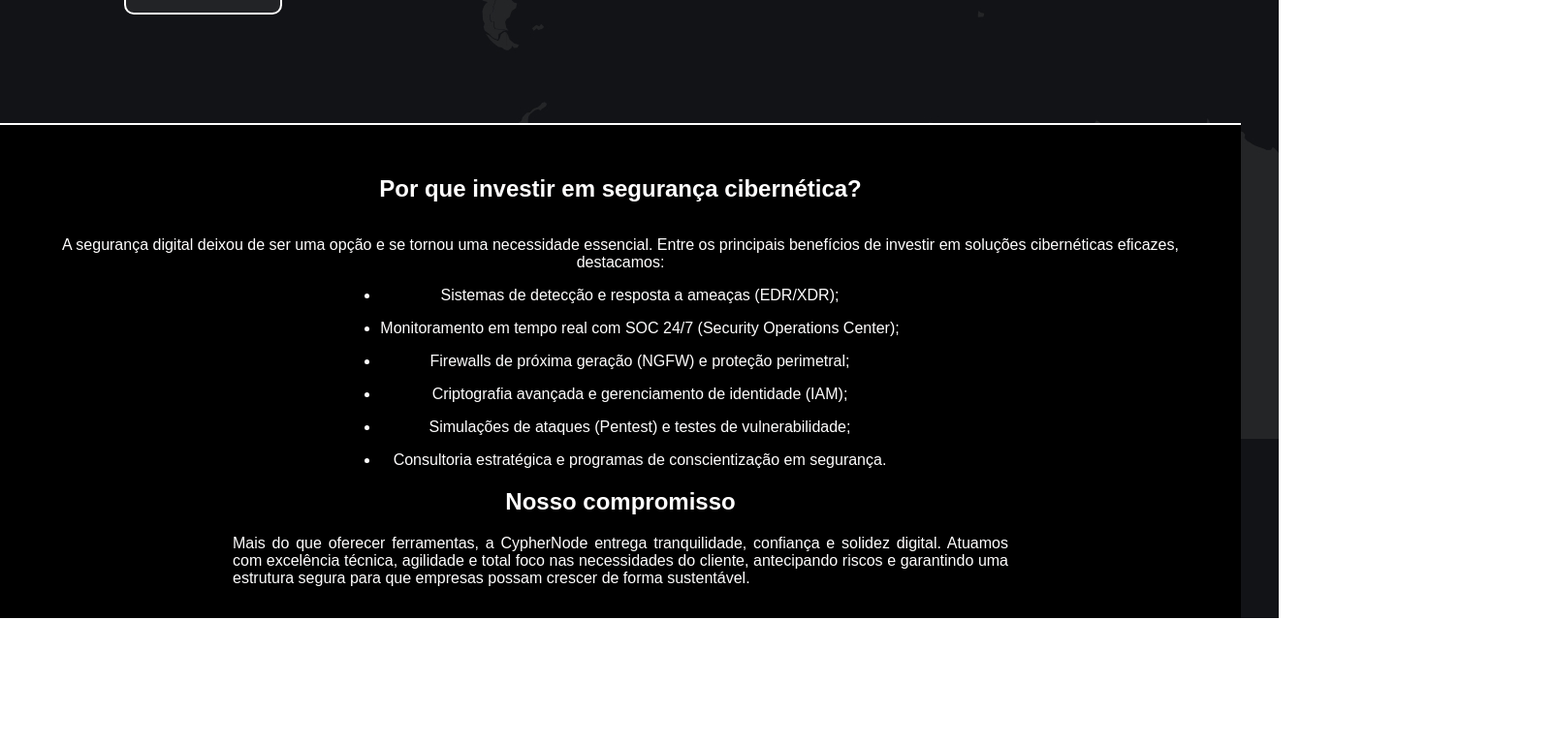
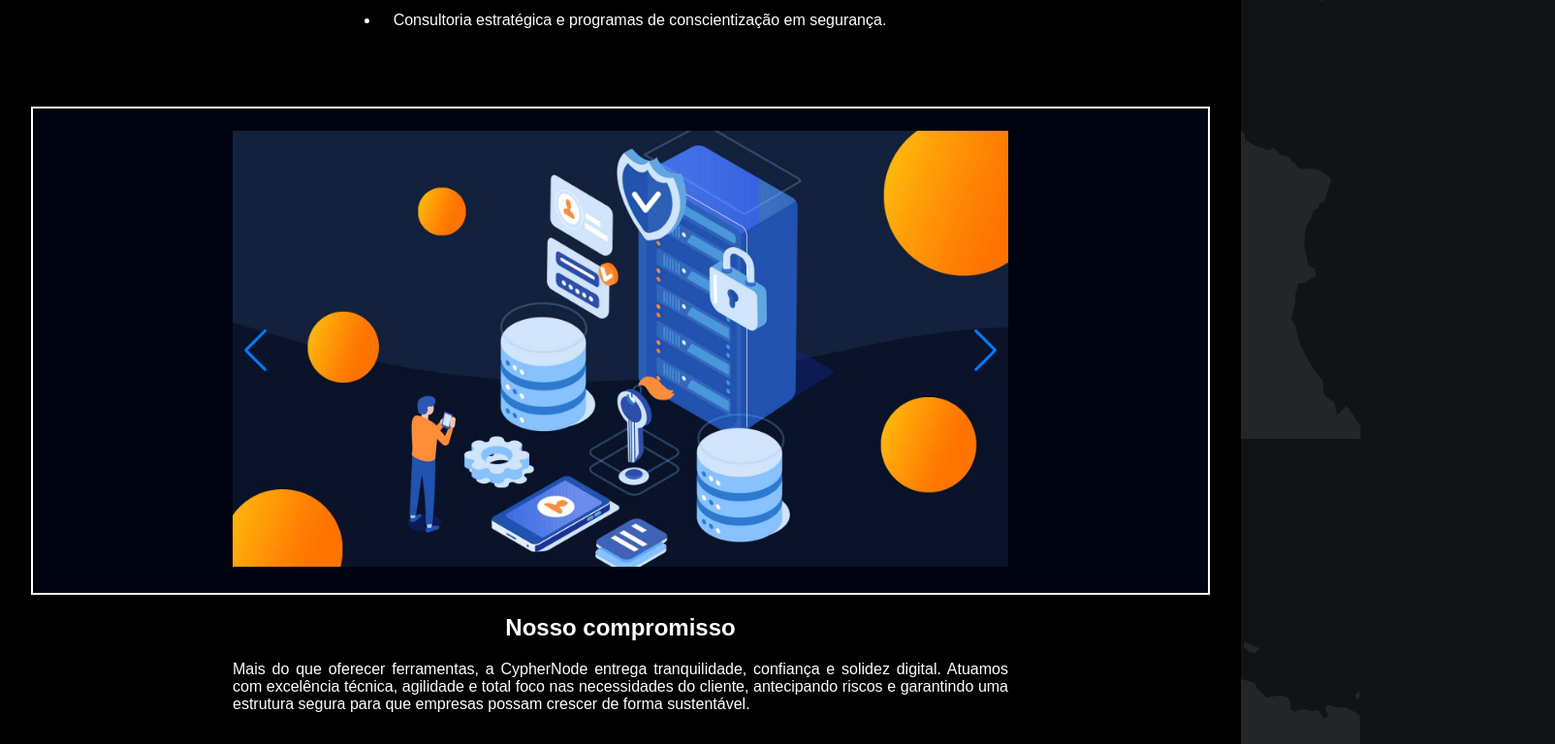
Before and after one commit to RodrigoBernardi333/weblabtrab, a plain HTML site: page HTML/main.html in a window 1280 px wide. Shown: the part 817-1585 px from the top of the page at 97% size, 1604 px wide, since content can reach past the window. Before the commit the page ends 1455 px from the top, so only its background shows below. Drawn offline with nearby package versions, Linux system fonts and the light colour scheme.

Commit message:
feat: Update main

```diff
--- a/CSS/Main/Main-style.css
+++ b/CSS/Main/Main-style.css
@@ -129,6 +129,7 @@
     flex-direction: column;
     margin: 0 auto;
     gap: 1rem;
+    padding-bottom: 5rem;
 }
 
 #compr {
@@ -182,3 +183,36 @@
   transition: 0.3s;
   background-color: rgba(255, 255, 255, 0.4);
 }
+.bodySwiper{
+    background-color: rgba(0, 68, 255, 0.068);
+    display: flex;
+    justify-content: center;
+    border: 2px solid white;
+
+}
+
+.bodySwiper .mainSwiper{
+    max-width: 50rem;
+    display: flex;
+    flex-wrap: wrap;
+    align-content: center;
+    justify-content: center;
+
+}
+img{
+    width: 100%;
+}
+.swiper{
+    height: 500px;
+}
+.swiper-slide{
+    text-align: center;
+    display: flex;
+    align-items: center;
+    justify-content: center;
+}
+@media (max-width: 450px){
+    .swiper{
+        height: 270px;
+    }
+}
--- a/HTML/main.html
+++ b/HTML/main.html
@@ -4,10 +4,14 @@
 <head>
     <meta charset="UTF-8">
     <meta name="viewport" content="width=device-width, initial-scale=1.0">
+    <link rel="stylesheet" href="https://cdn.jsdelivr.net/npm/swiper@11/swiper-bundle.min.css" />
     <link rel="stylesheet" href="/CSS/Main/Main.css">
     <link rel="stylesheet" href="/CSS/Main/Main-style.css">
     <script src="/JS/dark-mode.js" defer></script>
     <script src="/JS/cookies.js" defer></script>
+    <script src="/JS/swiper.js"></script>
+    <script src="https://cdn.jsdelivr.net/npm/swiper@11/swiper-bundle.min.js"></script>
+
     <title>Document</title>
 </head>
 
@@ -21,9 +25,6 @@
                     <a href="/HTML/Contato.html" target="_blank" id="contato">Contato</a>
                     <a href="/HTML/Login_init.html" target="_blank" id="login">Login</a>
                 </nav>
-                <button id="trilho">
-                    <img id="icon" src="/images/icons/dark_mode-light.svg" alt="ícone de tema" />
-                </button>
             </div>
         </section>
     </header>
@@ -58,7 +59,33 @@
                     <li>Simulações de ataques (Pentest) e testes de vulnerabilidade;</li>
                     <li>Consultoria estratégica e programas de conscientização em segurança.</li>
                 </ul>
+                <div class="bodySwiper">
+                    <div class="mainSwiper">
+                        <div class="swiper">
+                            <div class="swiper-wrapper">
+                                <div class="swiper-slide">
+                                    <div class="project-img">
+                                        <img src="/images/img1.jpg" alt="foto 1">
+                                    </div>
+                                </div>
 
+                                <div class="swiper-slide">
+                                    <div class="project-img">
+                                        <img src="/images/img2.jpg" alt="foto 1">
+                                    </div>
+                                </div>
+                                <div class="swiper-slide">
+                                    <div class="project-img">
+                                        <img src="/images/img3.jpg" alt="foto 1">
+                                    </div>
+                                </div>
+                            </div>
+                            <div class="swiper-button-next"></div>
+                            <div class="swiper-button-prev"></div>
+                            <div class="swiper-pagination"></div>
+                        </div>
+                    </div>
+                </div>
                 <h1>Nosso compromisso</h1>
                 <p id="compr">Mais do que oferecer ferramentas, a CypherNode entrega tranquilidade, confiança e solidez
                     digital.
--- /dev/null
+++ b/JS/swiper.js
@@ -0,0 +1,14 @@
+
+
+var swiper = new Swiper(".swiper",{
+    cssMode: true,
+    loop:true,
+    navigation:{
+        nextEl: ".swiper-button-next",
+        prevEl: ".swiper-button-prev",
+    },
+    pagination:{
+        el:".swiper-pagination"
+    },
+    Keyboard: true,
+});
```
